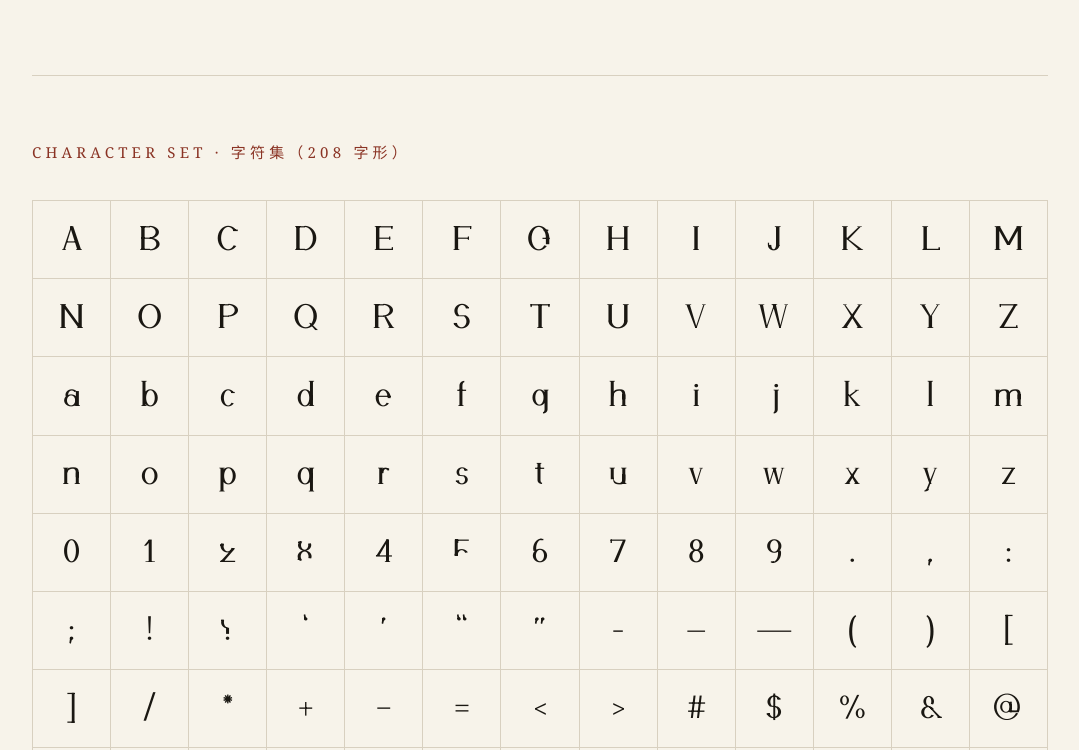
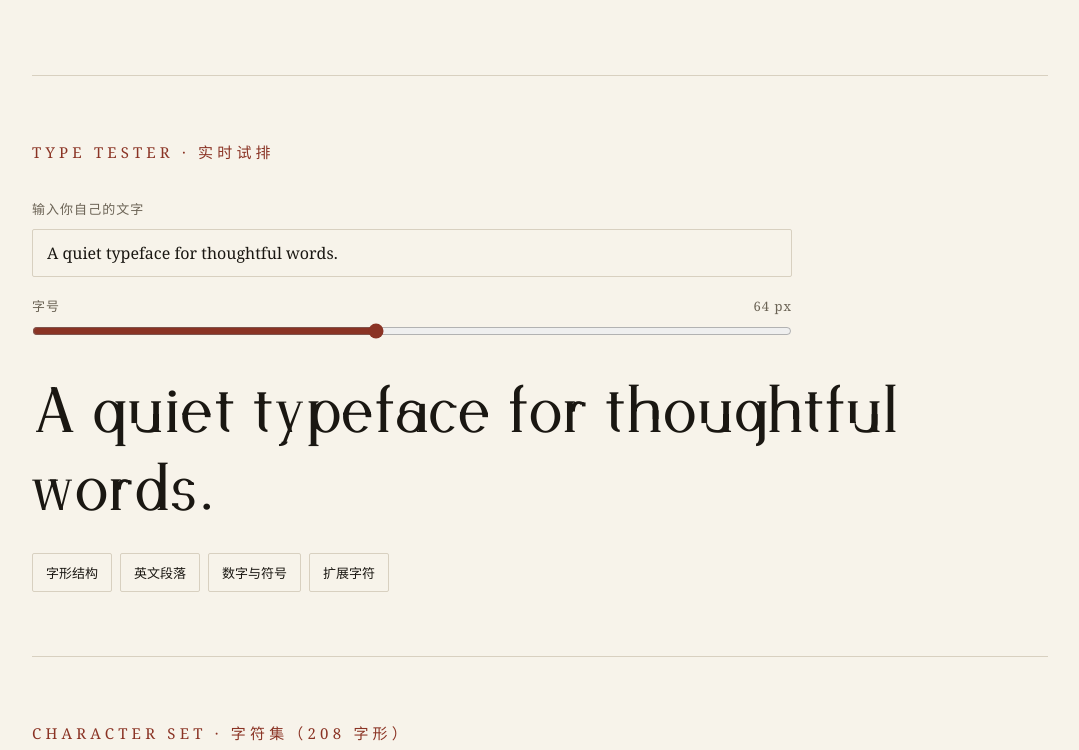
Before and after one commit to GSvegetable/Gswy, a plain HTML site: page specimen/index.html in a window 1280 px wide. Shown: the part 1151-1901 px from the top of the page, without its empty margins (100-1179 px from the left). Drawn offline with Linux system fonts and the light colour scheme.

Commit message:
Add interactive live type tester to specimen

```diff
--- a/specimen/index.html
+++ b/specimen/index.html
@@ -44,6 +44,17 @@ h2 { font-size: 15px; font-weight: 400; letter-spacing: .28em; text-transform: u
 .w4 { font-size: 30px; } .w5 { font-size: 22px; } .w6 { font-size: 16px; }
 .grid { display: grid; grid-template-columns: repeat(auto-fill, minmax(72px, 1fr)); gap: 1px; background: var(--line); border: 1px solid var(--line); }
 .grid span { background: var(--paper); aspect-ratio: 1; display: flex; align-items: center; justify-content: center; font-size: 34px; }
+.tester-controls { display: grid; grid-template-columns: 1fr; gap: 10px; max-width: 760px; }
+.tester-controls label { font: 13px/1.4 Georgia, serif; letter-spacing: .08em; color: #6b6355; }
+.tester-controls input[type="text"] { width: 100%; min-height: 48px; padding: 10px 14px; border: 1px solid var(--line); border-radius: 2px; background: transparent; color: var(--ink); font: 16px Georgia, serif; }
+.size-control { display: grid; grid-template-columns: 1fr; gap: 8px; margin-top: 10px; }
+.size-control label { display: flex; justify-content: space-between; }
+.size-control input { width: 100%; accent-color: var(--accent); }
+.live-sample { min-height: 150px; margin: 34px 0 24px; overflow-wrap: anywhere; font-size: 64px; line-height: 1.22; }
+.sample-actions { display: flex; flex-wrap: wrap; gap: 8px; }
+.sample-actions button { border: 1px solid var(--line); background: transparent; color: var(--ink); padding: 9px 13px; border-radius: 2px; font: 13px Georgia, serif; cursor: pointer; }
+.sample-actions button:hover, .sample-actions button:focus-visible { border-color: var(--accent); color: var(--accent); }
+@media (max-width: 560px) { .wrap { padding: 0 20px; } .hero { padding: 64px 0 48px; } .live-sample { min-height: 120px; } }
 .cols { display: grid; grid-template-columns: 1fr 1fr; gap: 48px; }
 .cols p { font-size: 17px; margin-bottom: 16px; text-align: justify; }
 .cols p.lead::first-letter { font-size: 58px; float: left; line-height: .85; padding-right: 8px; color: var(--accent); }
@@ -77,6 +88,26 @@ footer { padding: 40px 0 64px; font-size: 14px; color: #6b6355; }
       <div class="w4">Grumpy wizards make toxic brew for the evil Queen and Jack.</div>
       <div class="w5">Typography is the craft of endowing human language with a durable visual form. 0123456789</div>
       <div class="w6">Reading at text size requires a generous x-height, open counters and sturdy serifs — the quiet virtues of a well-made book face. “Hello,” she said — ‘fine!’ 100% @ $9.99</div>
+    </div>
+  </section>
+
+
+  <section class="tester" aria-labelledby="tester-title">
+    <h2 id="tester-title">Type Tester · 实时试排</h2>
+    <div class="tester-controls">
+      <label for="sample-input">输入你自己的文字</label>
+      <input id="sample-input" type="text" maxlength="180" value="A quiet typeface for thoughtful words." autocomplete="off">
+      <div class="size-control">
+        <label for="size-input">字号 <output id="size-output" for="size-input">64 px</output></label>
+        <input id="size-input" type="range" min="18" max="120" value="64">
+      </div>
+    </div>
+    <p class="live-sample" id="live-sample" aria-live="polite">A quiet typeface for thoughtful words.</p>
+    <div class="sample-actions" aria-label="试排示例">
+      <button type="button" data-sample="Hamburgefonstiv">字形结构</button>
+      <button type="button" data-sample="The quick brown fox jumps over the lazy dog.">英文段落</button>
+      <button type="button" data-sample="0123456789 € £ ¥ % &amp; @">数字与符号</button>
+      <button type="button" data-sample="À Á Â Ã Ä Å Æ Ç È É Ñ Ö Ø Œ Ü ß Ð Þ">扩展字符</button>
     </div>
   </section>
 
@@ -118,13 +149,35 @@ footer { padding: 40px 0 64px; font-size: 14px; color: #6b6355; }
   </footer>
 </div>
 <script>
-const chars = "ABCDEFGHIJKLMNOPQRSTUVWXYZabcdefghijklmnopqrstuvwxyz0123456789.,:;!?‘’“”-–—()[]/*+−=<>#$%&@_¡¿«»°•†‡§¶©®¢£¥€ƒ…µàáâãäåèéêëìíîïñòóôõöùúûüýÿçÀÁÂÃÄÅÈÉÊËÌÍÎÏÑÒÓÔÕÖÙÚÛÜÝŸÇæœÆŒßøØÐðÞþ";
+const chars = "ABCDEFGHIJKLMNOPQRSTUVWXYZabcdefghijklmnopqrstuvwxyz0123456789.,:;!?‘’“”-–—()[]/*+−=<>#$%&@_¡¿«»°•†‡§¶©®¢£¥€ƒ…µàáâãäåèéêëìíîïñòóôõöùúûüýÿçÀÁÂÃÄÅÈÉÊËÌÍÎÏÑÒÓÔÕÖÙÚÛÜÝŸÇæœÆŒßøØÐðÞþı´`¨¯¸ˆ˜˚˝˘˙˛ˇ";
 const grid = document.getElementById("grid");
 for (const ch of chars) {
   const s = document.createElement("span");
   s.textContent = ch;
+  s.title = "U+" + ch.codePointAt(0).toString(16).toUpperCase().padStart(4, "0");
   grid.appendChild(s);
 }
+
+const sampleInput = document.getElementById("sample-input");
+const sizeInput = document.getElementById("size-input");
+const sizeOutput = document.getElementById("size-output");
+const liveSample = document.getElementById("live-sample");
+function updateSample() {
+  liveSample.textContent = sampleInput.value || " ";
+  liveSample.style.fontSize = sizeInput.value + "px";
+  sizeOutput.value = sizeInput.value + " px";
+  sizeOutput.textContent = sizeInput.value + " px";
+}
+sampleInput.addEventListener("input", updateSample);
+sizeInput.addEventListener("input", updateSample);
+document.querySelectorAll("[data-sample]").forEach((button) => {
+  button.addEventListener("click", () => {
+    sampleInput.value = button.dataset.sample;
+    updateSample();
+    sampleInput.focus();
+  });
+});
+updateSample();
 </script>
 </body>
 </html>
```
